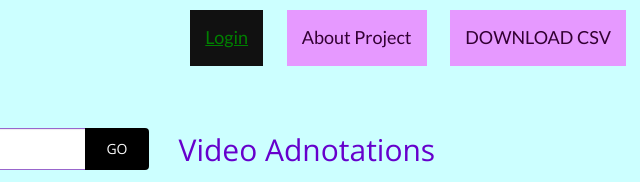
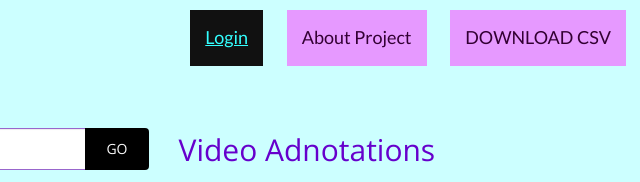
Before and after one commit to cosminpintilie/Vinno-Video-Annotation-Tool-, a plain HTML site: page index.html in a window 1280 px wide. In both pictures the pointer is over the link "Login". Shown: the top 182 px of the page, 574-1214 px from the left. Drawn offline with nearby package versions, Linux system fonts and the light colour scheme.

Commit message:
Update styles.css

```diff
--- a/styles.css
+++ b/styles.css
@@ -26,7 +26,7 @@ nav a:active, nav a:visited, nav a:link {
 
 nav a:hover {
     text-decoration: underline;
-    color: green;
+    color: #33ffff;
     background-color: #111
 }
 
```
